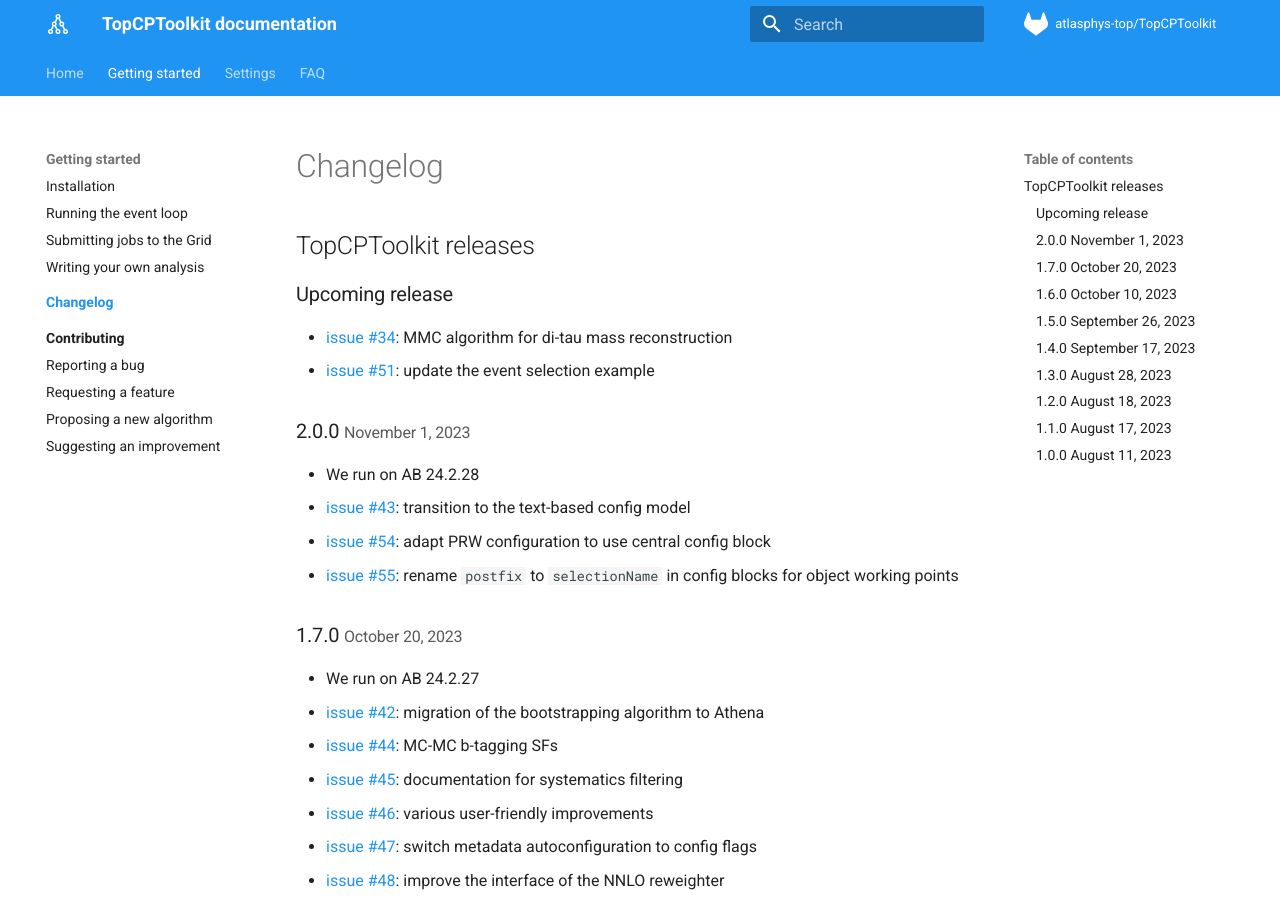
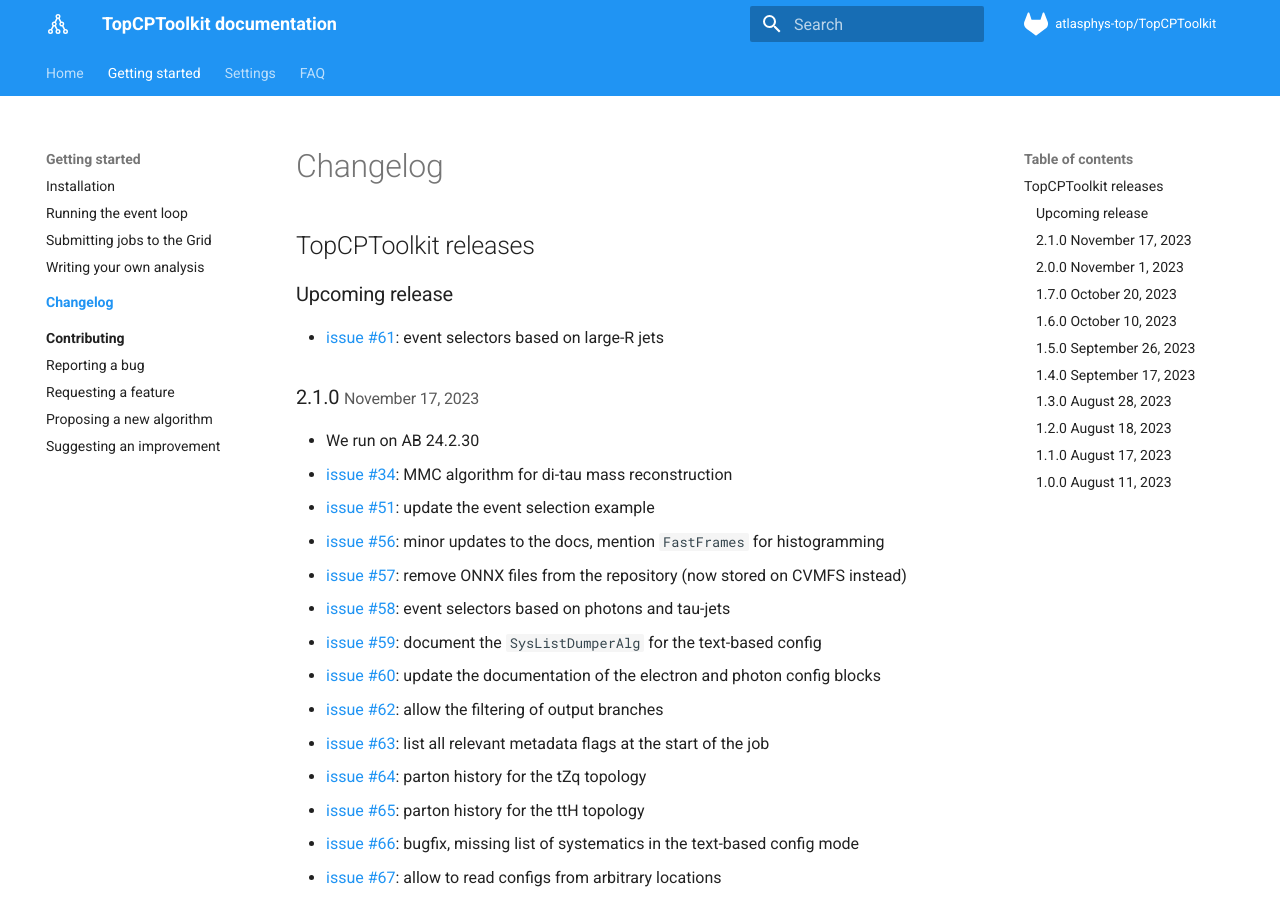
Before and after one commit to SuperNova76/TopCPToolKit, an MkDocs documentation site: the page built from docs/changelog/index.md, in a window 1280 px wide and 900 px high. Built offline with MkDocs 1.6.1 and Material for MkDocs 9.7.7, drawn with Linux system fonts in a browser that asks for light colours.

Commit message:
update changelog

```diff
--- a/docs/changelog/index.md
+++ b/docs/changelog/index.md
@@ -4,8 +4,23 @@
 
 ### Upcoming release
 
+- [issue #61](https://gitlab.cern.ch/atlasphys-top/reco/TopCPToolkit/-/issues/61): event selectors based on large-R jets
+
+### 2.1.0 <small>November 17, 2023</small>
+- We run on AB 24.2.30
 - [issue #34](https://gitlab.cern.ch/atlasphys-top/reco/TopCPToolkit/-/issues/34): MMC algorithm for di-tau mass reconstruction
 - [issue #51](https://gitlab.cern.ch/atlasphys-top/reco/TopCPToolkit/-/issues/51): update the event selection example
+- [issue #56](https://gitlab.cern.ch/atlasphys-top/reco/TopCPToolkit/-/issues/56): minor updates to the docs, mention `FastFrames` for histogramming
+- [issue #57](https://gitlab.cern.ch/atlasphys-top/reco/TopCPToolkit/-/issues/57): remove ONNX files from the repository (now stored on CVMFS instead)
+- [issue #58](https://gitlab.cern.ch/atlasphys-top/reco/TopCPToolkit/-/issues/58): event selectors based on photons and tau-jets
+- [issue #59](https://gitlab.cern.ch/atlasphys-top/reco/TopCPToolkit/-/issues/59): document the `SysListDumperAlg` for the text-based config
+- [issue #60](https://gitlab.cern.ch/atlasphys-top/reco/TopCPToolkit/-/issues/60): update the documentation of the electron and photon config blocks
+- [issue #62](https://gitlab.cern.ch/atlasphys-top/reco/TopCPToolkit/-/issues/62): allow the filtering of output branches
+- [issue #63](https://gitlab.cern.ch/atlasphys-top/reco/TopCPToolkit/-/issues/63): list all relevant metadata flags at the start of the job
+- [issue #64](https://gitlab.cern.ch/atlasphys-top/reco/TopCPToolkit/-/issues/64): parton history for the tZq topology
+- [issue #65](https://gitlab.cern.ch/atlasphys-top/reco/TopCPToolkit/-/issues/65): parton history for the ttH topology
+- [issue #66](https://gitlab.cern.ch/atlasphys-top/reco/TopCPToolkit/-/issues/66): bugfix, missing list of systematics in the text-based config mode
+- [issue #67](https://gitlab.cern.ch/atlasphys-top/reco/TopCPToolkit/-/issues/67): allow to read configs from arbitrary locations
 
 ### 2.0.0 <small>November 1, 2023</small>
 - We run on AB 24.2.28
```
